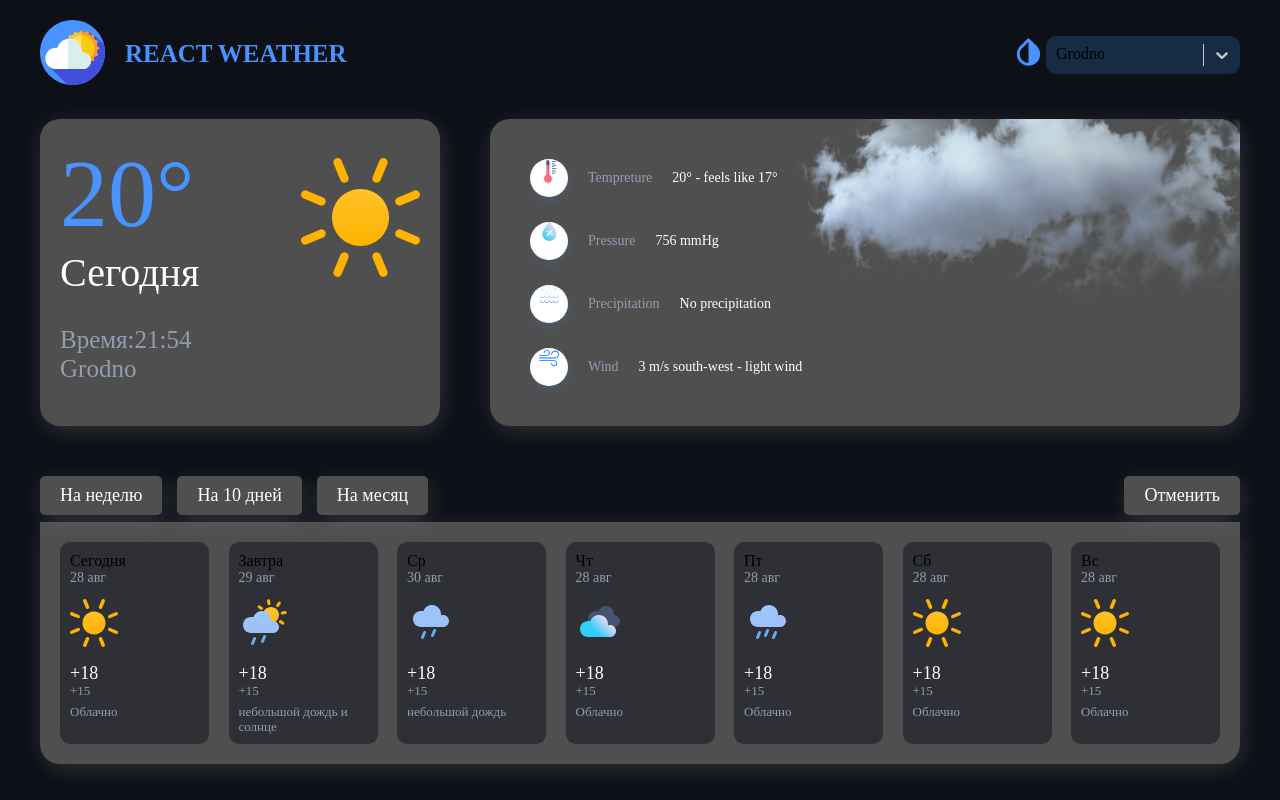
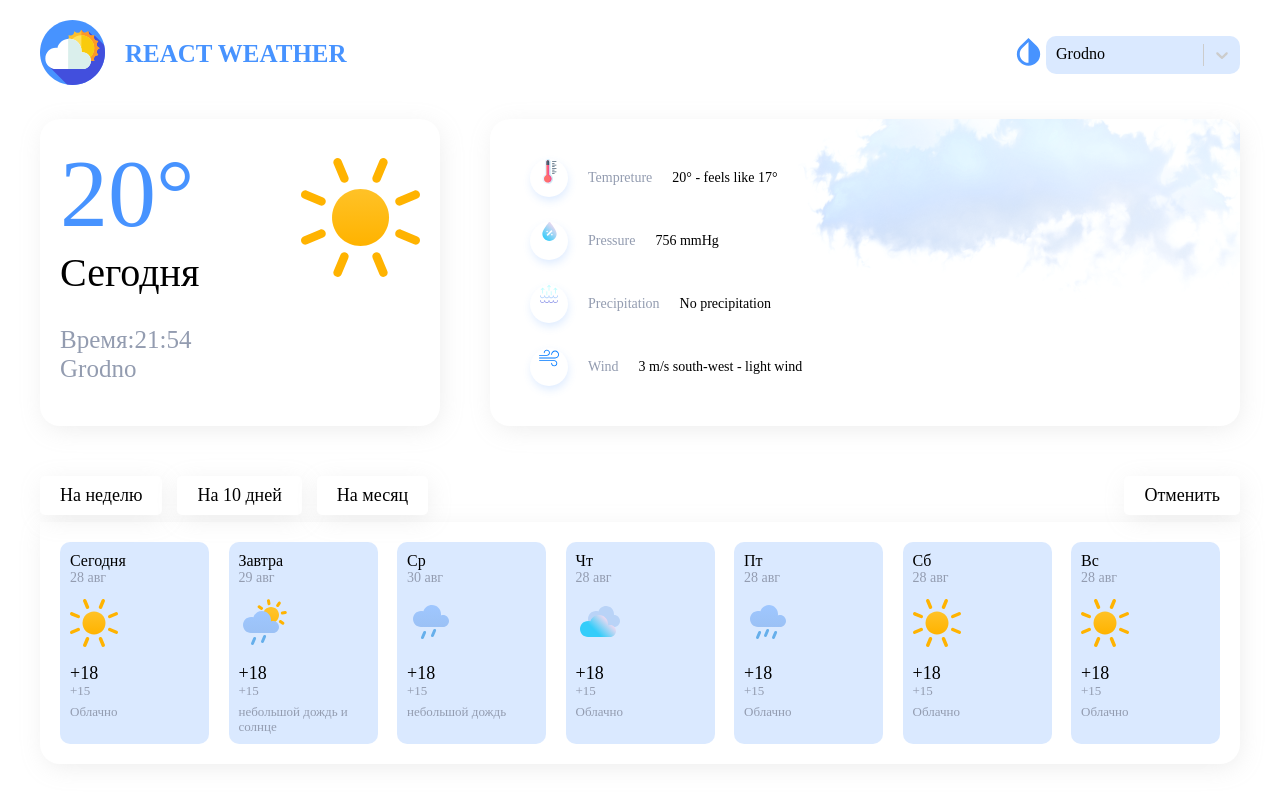
Before and after one commit to feelpainbitc/React-weather, a React (Create React App) app: page / in a window 1280 px wide. Built offline with nearby package versions, Linux system fonts and the light colour scheme; a web font is replaced by a local one.

Commit message:
theme switch

```diff
--- a/src/vaiables.scss
+++ b/src/vaiables.scss
@@ -31,27 +31,27 @@ $card-box-shadow-dark: 0px 3px 20px rgba(5, 5, 5, 0.28);
     //body background
     --body-background-dark:#{$body-background-dark};
     --body-background-light:#{$body-background-light};
-    --body-background-default:var(#{--body-background-dark});
+    --body-background-default:var(#{--body-background-light});
 
 
     //components background
     --components-background-light:#{$components-background-light};
     --components-background-dark:#{$components-background-dark};
-    --components-background-default:var(#{--components-background-dark});
+    --components-background-default:var(#{--components-background-light});
 
 
     //card background
     --card-background-dark: #{$card-background-dark};
     --card-background-light: #{$card-background-light};
-     --card-background-default: var(#{--card-background-dark});
+     --card-background-default: var(#{--card-background-light});
 
     //card shadow
     --card-shadow-dark: #{$card-box-shadow-dark};
     --card-shadow-light: #{$card-box-shadow-light};
-    --card-shadow-default: var(#{--card-shadow-dark});
+    --card-shadow-default: var(#{var(--card-shadow-light)});
 
     //text
     --text-color-dark: #{$dark-color};
     --text-color-light: #{$light-color};
-    --text-color-default: var(#{--text-color-dark});
+    --text-color-default: var(#{var(--text-color-light)});
 }
```
